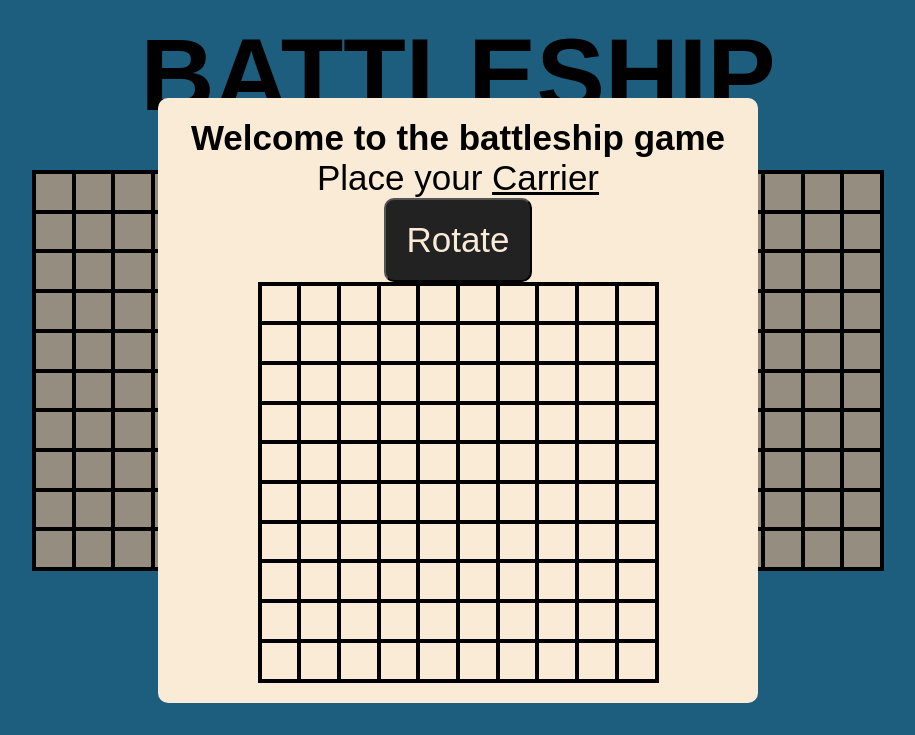
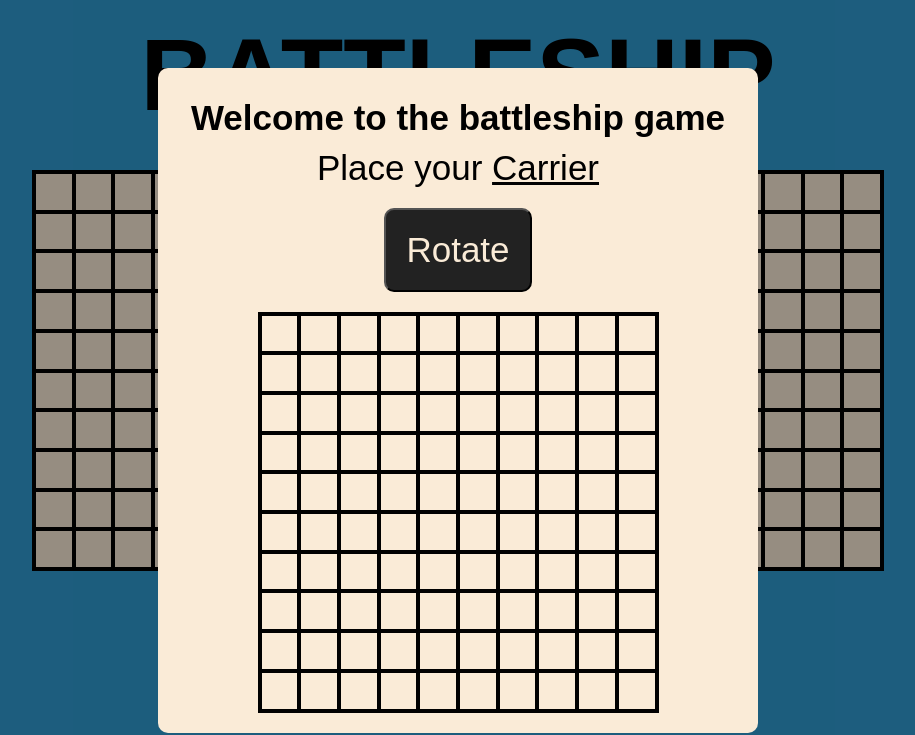
Before and after one commit to llpingll/battleship, a website with bundled scripts: page src/index.html in a window 1280 px wide. Shown: the top 735 px of the page, without its empty margins (182-1097 px from the left). Built offline with nearby package versions, Linux system fonts and the light colour scheme.

Commit message:
Fix modal not covering bottom after scrolling

```diff
--- a/src/style.css
+++ b/src/style.css
@@ -64,7 +64,7 @@ main {
 }
 
 .modal {
-    position: absolute;
+    position: fixed;
     display: flex;
     align-items: center;
     z-index: 1;
@@ -95,6 +95,10 @@ main {
     background-color: antiquewhite;
     padding: 30px 90px;
     border-radius: 10px;
+}
+
+.modal-container.start > p {
+    margin-top: 10px;
 }
 
 .modal.start.show {
@@ -171,6 +175,7 @@ main {
 button {
     color: antiquewhite;
     padding: 20px;
+    margin: 20px;
     border-radius: 10px;
     background-color: rgb(34, 34, 34);
     transition: transform 0.1s ease-in-out;
@@ -203,9 +208,6 @@ h1 { font-size: clamp(28px, 8vw, 120px); margin: 16px 0; }
 .modal-container.start, .modal-container.end { width: min(90vw, 600px); padding: 20px; height: auto; }
 .modal-container.start { height: auto; }
 .modal-container.start > :first-child { width: auto; }
-.cell { width: 100%; height: 100%; }
-.cell-hover { position: absolute; top: 0; left: 0; }
-.cell-hover:hover { width: 100%; height: 100%; }
 @media (max-width: 700px) {
   main { flex-direction: column; gap: 20px; padding: 0 10px; }
   main .grid { margin: 10px auto; }
```
